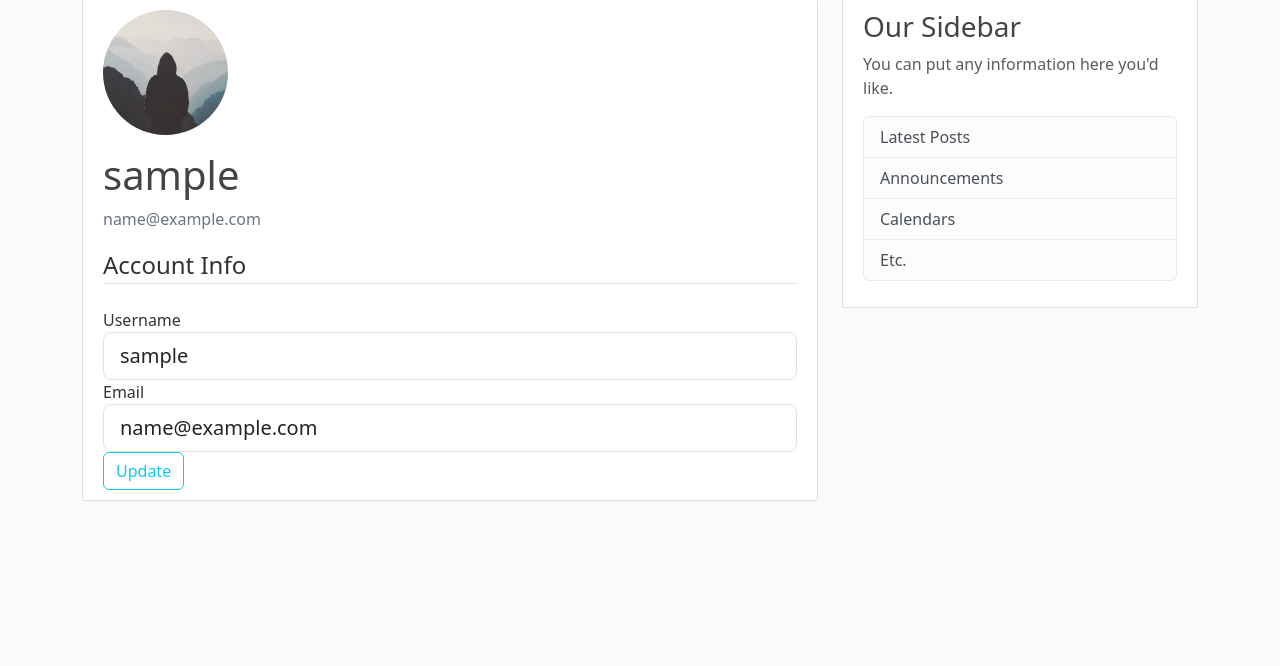
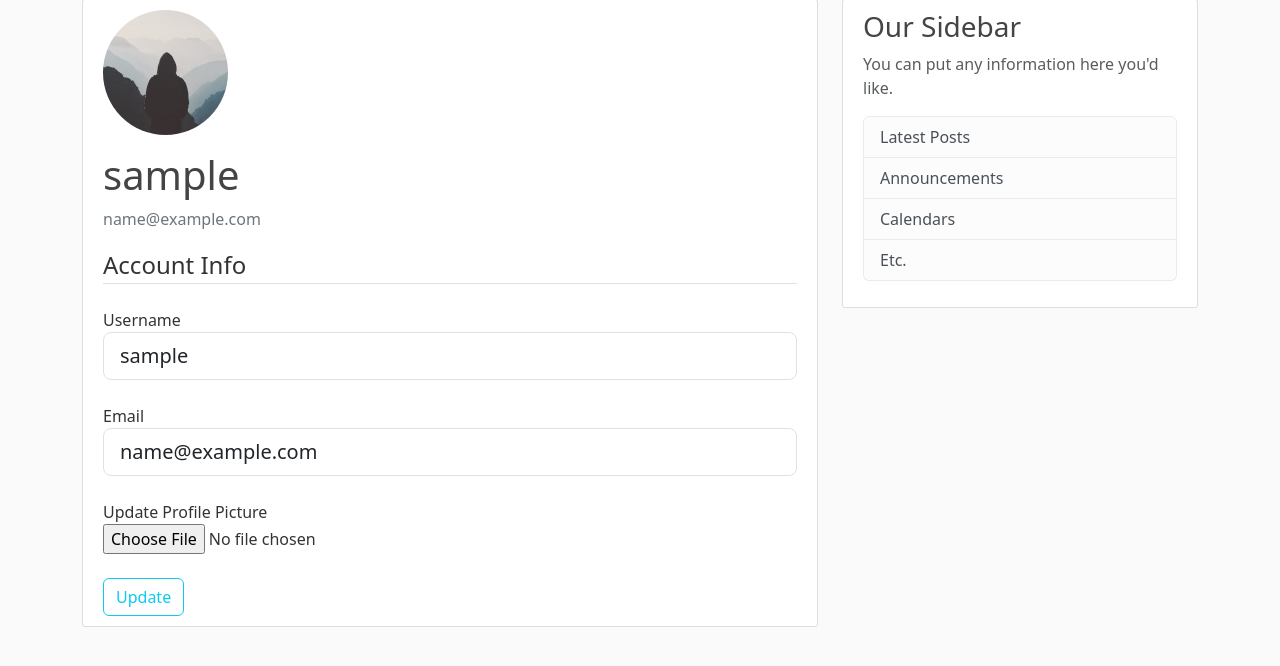
Before and after one commit to julieta-ayala/arequipe-backend-dev, a Flask app: page /account in a window 1280 px wide. Shown: the part 81-747 px from the top of the page. Run offline with Flask 3, Linux system fonts and the light colour scheme; the visitor is signed in with stand-in values (Sample User, id 1); some libraries are stand-ins or nearby versions.

Commit message:
New Feature: Update Profile Pic
- Added picture filed to the update account form. Only jpg and png formats are allowed.
- When a new picture is submitted it's resized and saved in the local static profile pics folder. Previous profile pic is deleted.
- Added picture filed in account template.

```diff
--- a/FlaskBlog/flaskblog/forms.py
+++ b/FlaskBlog/flaskblog/forms.py
@@ -1,4 +1,5 @@
 from flask_wtf import FlaskForm
+from flask_wtf.file import FileField, FileAllowed
 from flask_login import current_user
 from wtforms import StringField, PasswordField, SubmitField, BooleanField
 from wtforms.validators import DataRequired, Length, Email, EqualTo, ValidationError
@@ -30,6 +31,7 @@ class LoginForm(FlaskForm):
 class UpdateAccountForm(FlaskForm):
     username = StringField('Username', validators=[DataRequired(), Length(min=5, max=20)])
     email = StringField('Email', validators=[DataRequired(), Email()])
+    picture = FileField('Update Profile Picture', validators=[FileAllowed(['jpg', 'png'])])
     submit = SubmitField('Update')
 
     def validate_username(self, username):
--- a/FlaskBlog/flaskblog/routes.py
+++ b/FlaskBlog/flaskblog/routes.py
@@ -1,3 +1,6 @@
+import os
+import secrets
+from PIL import Image
 from flask import render_template, url_for, flash, redirect, request
 from flaskblog import app, db, bcrypt
 from flaskblog.forms import RegistrationForm, LoginForm, UpdateAccountForm
@@ -67,6 +70,9 @@ def logout():
 def account():
     form = UpdateAccountForm()
     if form.validate_on_submit():
+        if form.picture.data:
+            file_name = save_picture(form.picture.data)
+            current_user.image_file = file_name
         current_user.username = form.username.data
         current_user.email = form.email.data
         db.session.commit()
@@ -78,3 +84,21 @@ def account():
 
     img = url_for('static', filename='profile_pics/' + current_user.image_file)
     return render_template('account.html', title='Account', image_file=img, form=form)
+
+def save_picture(form_picture):
+    rand_hex = secrets.token_hex(8)
+    _, ext = os.path.splitext(form_picture.filename)
+    file_name = rand_hex + ext
+    file_path = os.path.join(app.root_path, 'static/profile_pics', file_name)
+
+    # Resize image before saving
+    i = Image.open(form_picture)
+    i.thumbnail((125, 125))
+    i.save(file_path)
+
+    # Delete prev profile pic
+    prev_picture = os.path.join(app.root_path, 'static/profile_pics', current_user.image_file)
+    if os.path.exists(prev_picture):
+        os.remove(prev_picture)
+
+    return file_name
--- a/FlaskBlog/flaskblog/templates/account.html
+++ b/FlaskBlog/flaskblog/templates/account.html
@@ -8,7 +8,7 @@
                 <p class="text-secondary">{{ current_user.email }}</p>
             </div>
         </div>
-        <form method="POST" action="">
+        <form method="POST" action="" enctype="multipart/form-data">
             {{ form.hidden_tag() }}
             <fieldset class="form-group">
                 <legend class="border-bottom mb-4">Account Info</legend>
@@ -27,6 +27,7 @@
                         {{ form.username(class="form-control form-control-lg") }}
                     {% endif %}
                 </div>
+                <br/>
                 <div class="form-group">
                     {{ form.email.label(class="form-control-label") }}
                     <!-- Let the user know the errors -->
@@ -41,6 +42,19 @@
                         {{ form.email(class="form-control form-control-lg") }}
                     {% endif %}
                 </div>
+                <br />
+                <div class="form-group">
+                    {{ form.picture.label() }}
+                    <br/>
+                    {{ form.picture(class="form-control-file") }}
+                    {% if form.picture.errors %}
+                        {% for error in form.picture.errors %}
+                            <br />
+                            <span class="text-danger">{{ error }}</span>
+                        {% endfor %}
+                    {% endif %}
+                </div>
+                <br />
             </fieldset>
             <div class="form-group">
                 {{ form.submit(class="btn btn-outline-info") }}
```
